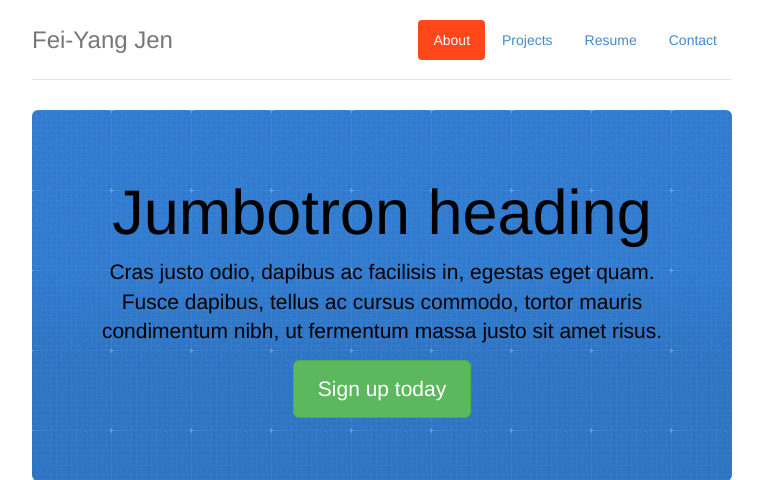
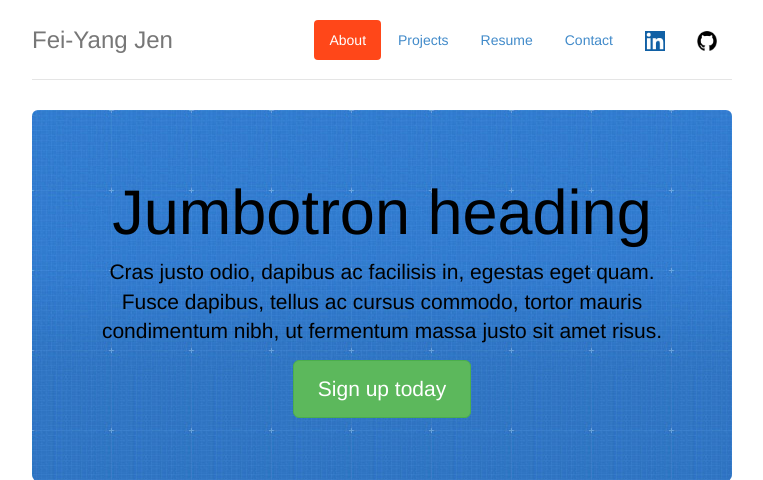
Before and after one commit to FYJen/website, a Flask app: page / in a window 1280 px wide. Shown: the top 480 px of the page, without its empty margins (258-1021 px from the left). Run offline with Flask 2, Linux system fonts and the light colour scheme; some libraries are stand-ins or nearby versions.

Commit message:
Add Linkedin and Github links

```diff
--- a/app/templates/base.html
+++ b/app/templates/base.html
@@ -46,6 +46,12 @@
                     <li {% if request.path == contactURL %}class="active"{% endif %}>
                         <a href="{{ contactURL }}">{{headers.Contact}}</a>
                     </li>
+                    <li>
+                        <a href="https://www.linkedin.com/pub/arthur-jen/56/528/914" target="_blank"><img src="/static/img/linkedin.jpeg" height="20" width="20"></a>
+                    </li>
+                    <li>
+                        <a href="https://github.com/FYJen" target="_blank"><img src="/static/img/github.jpeg" height="20" width="20"></a>
+                    </li>
                 </ul>
                 <h3 class="text-muted">{{headers.Name}}</h3>
             </div>
```
